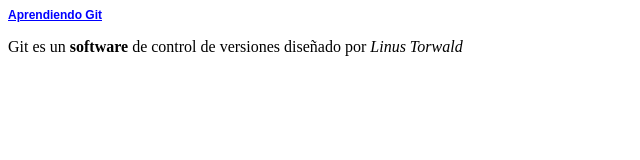
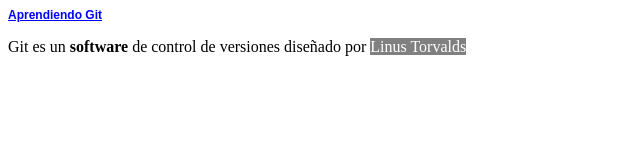
Before and after one commit to FranciscoCampana/m1-05, a plain HTML site: page index.html in a window 1280 px wide. Shown: the full height of the page, 0-640 px from the left. Drawn offline with Linux system fonts and the light colour scheme.

Commit message:
introducción al css

```diff
--- a/index.html
+++ b/index.html
@@ -4,17 +4,37 @@
 		<meta charset="utf-8">
 		<title>EANT - Fullstack Essenstials</title>
 		<style>
+			/* comentario: Anatomia de una regla CSS;*/
+			/* selector { propiedad : valor; }*/
+
 			h1{
 				color: blue;
     			font-family: arial;
     			font-size: 28px;
     			text-decoration: underline
 			}
+			a {
+				color: white;
+				text-decoration: none;
+				background-color: grey;
+			}
+			a:hover {
+				background-color: black;
+
+			}
 		</style>
 	</head>
 
 	<body>
 		<h1 style="font-size: 12px">Aprendiendo Git</h1>
-		<p>Git es un <strong>software </strong>de control de versiones diseñado por <em>Linus Torwald</em></p>
+		<p>Git es un <strong onclick="saludar()">software </strong>de control de versiones diseñado por <a href="https://es.wikipedia.org/wiki/Linus_Torvalds" target="_blank" title="ver mas en la Wikipedia">Linus Torvalds</a></p>
+
+		<!-- AREA DE SCRIPT -->
+		<script>
+			function saludar(){
+				alert("Hola desde JavaScript!")
+			}
+
+		</script>
 	</body>
 </html>
```
